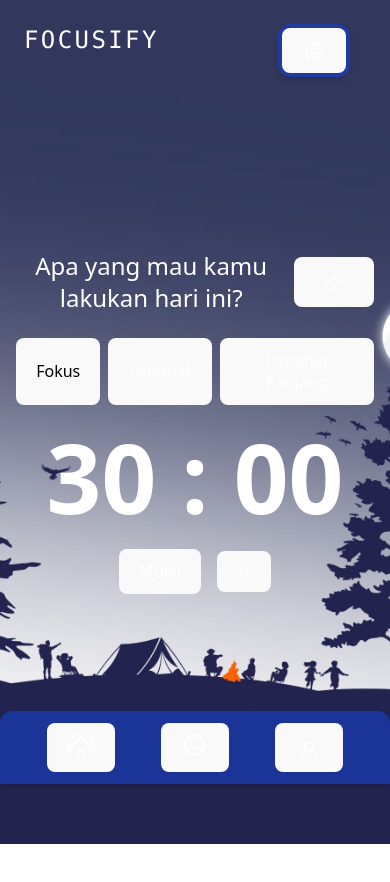
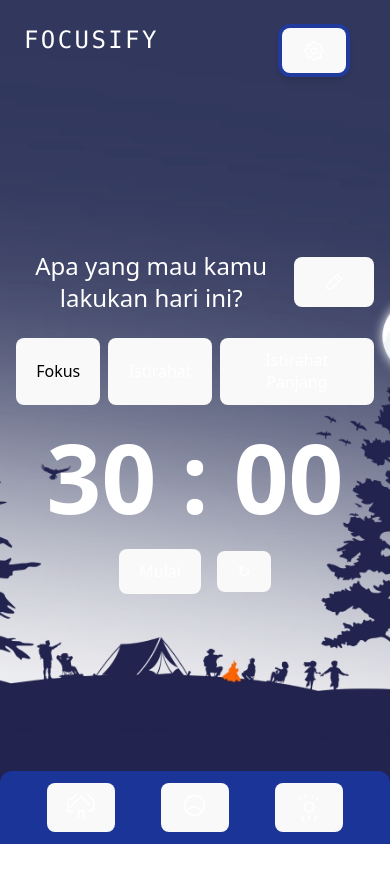
Before and after one commit to bgsprayogi/webfocusify, a React (Vite) app: page /timerpage in a window 390 px wide. Shown: the top 882 px of the page. Built offline with nearby package versions, Linux system fonts and the light colour scheme.

Commit message:
fix:responsive navbar

```diff
--- a/src/pages/RealTime.jsx
+++ b/src/pages/RealTime.jsx
@@ -89,7 +89,7 @@ const RealtimePage = () => {
 
 
             {/* Navigation Icons */}
-            <div className="absolute bottom-0 left-0 w-full max-w-md mx-auto flex justify-around px-6 py-3 mb-15 md:mb-0 bg-blue-800/70 text-white rounded-t-xl shadow-md md:bottom-6 md:left-1/2 md:transform md:-translate-x-1/2 md:w-auto md:gap-6 md:px-6 md:py-2 md:rounded-t-xl">
+            <div className="absolute bottom-0 left-0 w-full max-w-md mx-auto flex justify-around px-6 py-3  md:mb-0 bg-blue-800/70 text-white rounded-t-xl shadow-md md:bottom-6 md:left-1/2 md:transform md:-translate-x-1/2 md:w-auto md:gap-6 md:px-6 md:py-2 md:rounded-t-xl">
                 {/* Home - Landing Page */}
                 <button onClick={() => window.location.href = '/'} className="hover:scale-110 transition">
                     <svg xmlns="http://www.w3.org/2000/svg" className="w-7 h-7" fill="none" viewBox="0 0 24 24" stroke="currentColor">
--- a/src/pages/TimerPage.jsx
+++ b/src/pages/TimerPage.jsx
@@ -153,7 +153,7 @@ const TimerPage = () => {
             </AnimatedContent>
 
             {/* Navigation Icons */}
-            <div className="absolute bottom-0 left-0 w-full max-w-md mx-auto flex justify-around px-6 py-3 mb-15 md:mb-0 bg-blue-800/70 text-white rounded-t-xl shadow-md md:bottom-6 md:left-1/2 md:transform md:-translate-x-1/2 md:w-auto md:gap-6 md:px-6 md:py-2 md:rounded-t-xl">
+            <div className="absolute bottom-0 left-0 w-full max-w-md mx-auto flex justify-around px-6 py-3  md:mb-0 bg-blue-800/70 text-white rounded-t-xl shadow-md md:bottom-6 md:left-1/2 md:transform md:-translate-x-1/2 md:w-auto md:gap-6 md:px-6 md:py-2 md:rounded-t-xl">
                 {/* Home - Landing Page */}
                 <button onClick={() => window.location.href = '/'} className="hover:scale-110 transition">
                     <svg xmlns="http://www.w3.org/2000/svg" className="w-7 h-7" fill="none" viewBox="0 0 24 24" stroke="currentColor">
```
